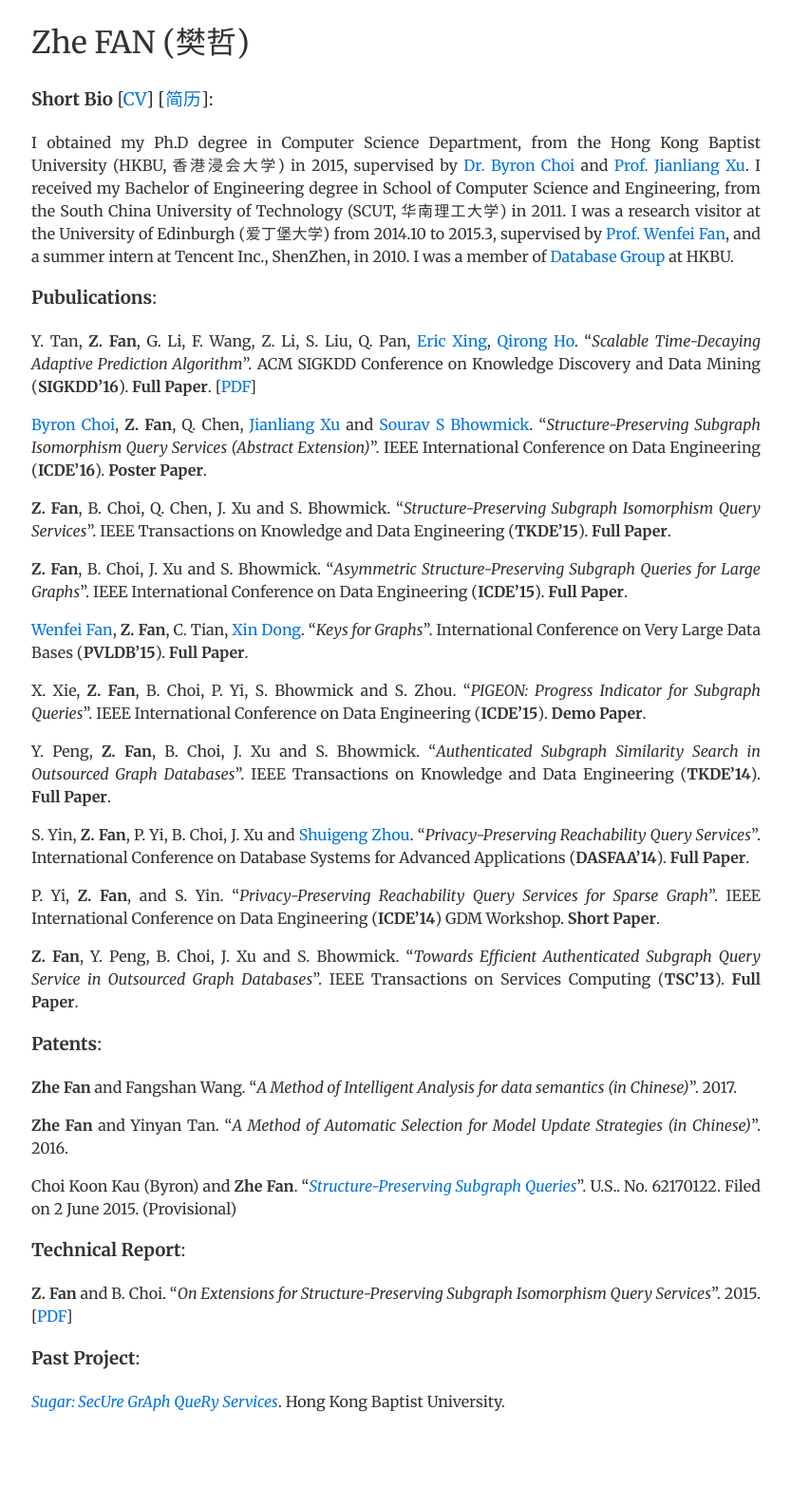
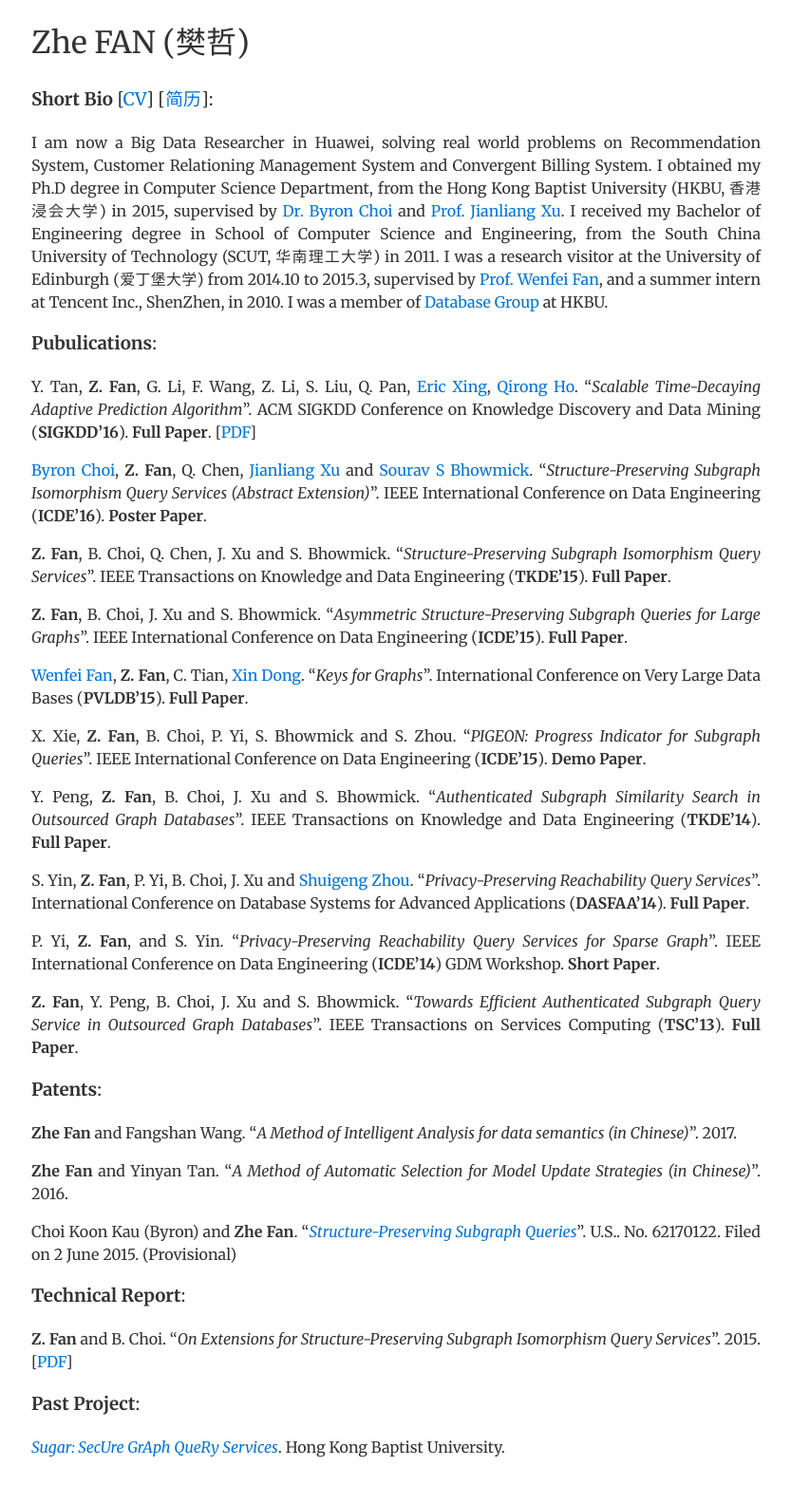
Before and after one commit to fanzhe/fanzhe.github.io, a Jekyll site: the page built from index.md, in a window 1280 px wide. Shown: the whole page at 95% size, without its empty margins (223-1056 px from the left). Built offline with Jekyll 4.4.1, drawn with Linux system fonts in a browser that asks for light colours; our own code applies the rules of GitHub Pages for plain Markdown files; before the commit the page ends 1536 px from its top, so only the background shows below that.

Commit message:
Update index.md

```diff
--- a/index.md
+++ b/index.md
@@ -4,6 +4,7 @@ layout:    page
 
 ### **Short Bio** [[CV](/doc/cv_eng.pdf)] [[简历](/doc/cv_chn.pdf)]:
 
+I am now a Big Data Researcher in Huawei, solving real world problems on Recommendation System, Customer Relationing Management System and Convergent Billing System.
 I obtained my Ph.D degree in Computer Science Department, from the Hong Kong Baptist University (HKBU, 香港浸会大学) in 2015,
 supervised by [Dr. Byron Choi](http://www.comp.hkbu.edu.hk/~bchoi/) and [Prof. Jianliang Xu](http://www.comp.hkbu.edu.hk/~xujl/).
 I received my Bachelor of Engineering degree in School of Computer Science and Engineering, from the South China University of Technology (SCUT, 华南理工大学) in 2011.
```
